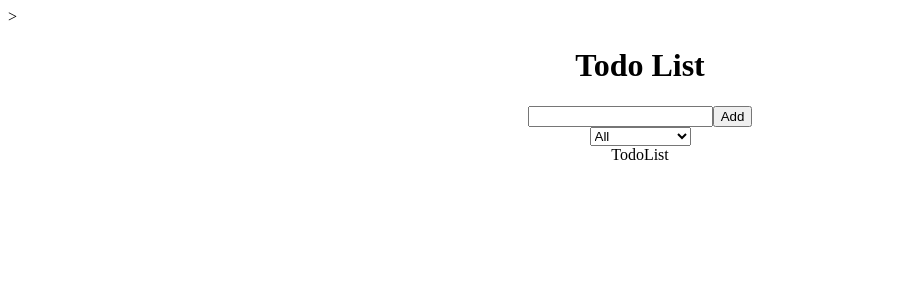
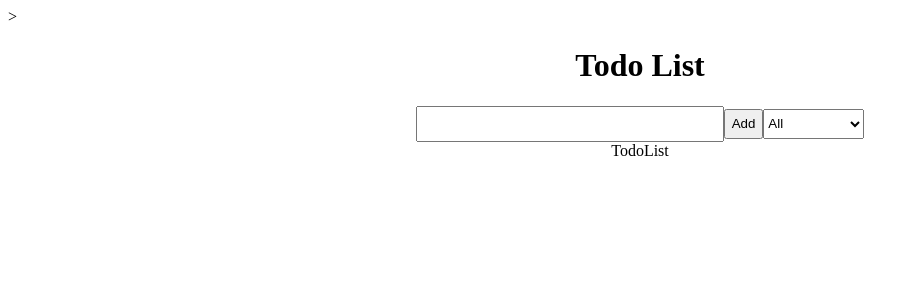
Before and after one commit to SasaMilicic/todo-app, a React (Create React App) app: page / in a window 1280 px wide. Shown: the top 300 px of the page, without its empty margins (0-919 px from the left). Built offline with nearby package versions, Linux system fonts and the light colour scheme.

Commit message:
basic style Form

```diff
--- a/src/components/Form.jsx
+++ b/src/components/Form.jsx
@@ -1,18 +1,19 @@
 import React from 'react';
+import { StForm } from './form-style.js';
 
 function Form() {
   return (
-    <form>
+    <StForm>
       <input type="text" />
       <button type="submit"> Add</button>
-      <div className="select">
+      <div>
         <select name="todos">
           <option value="all">All</option>
           <option value="completed">Completed</option>
           <option value="uncompleted">Uncompleted</option>
         </select>
       </div>
-    </form>
+    </StForm>
   );
 }
 
--- /dev/null
+++ b/src/components/form-style.js
@@ -0,0 +1,19 @@
+import styled from 'styled-components';
+
+export const StForm = styled.form`
+  display: flex;
+  align-items: center;
+  justify-content: center;
+
+  input {
+    height: 30px;
+    width: 300px;
+  }
+
+  button {
+    height: 30px;
+  }
+  select {
+    height: 30px;
+  }
+`;
```
